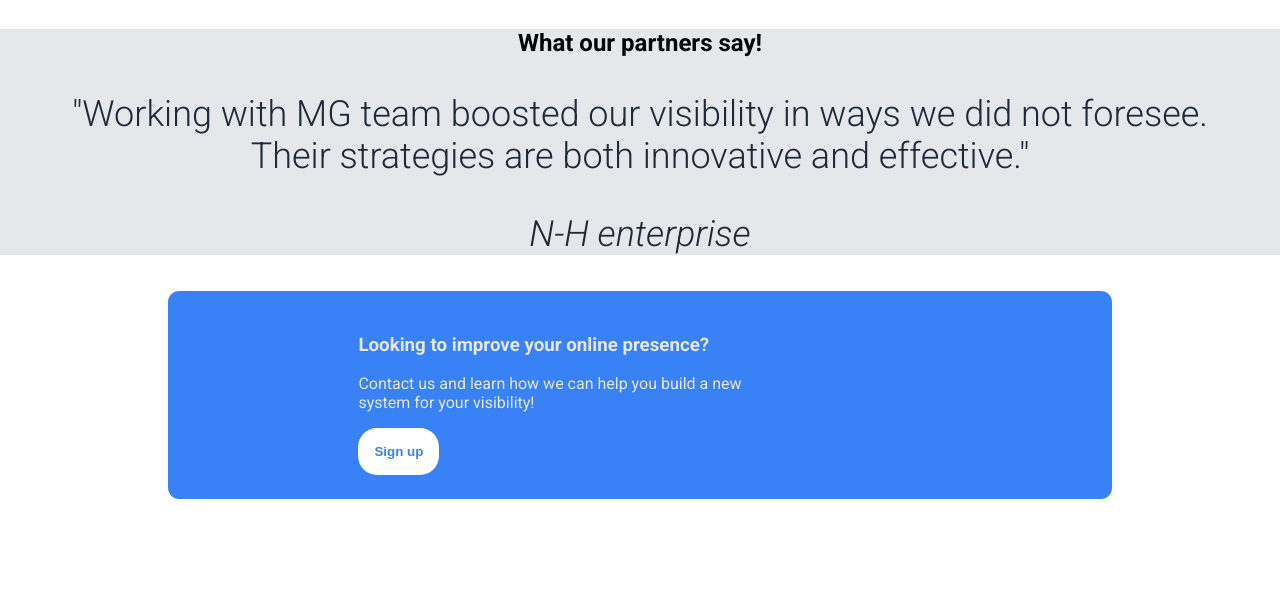
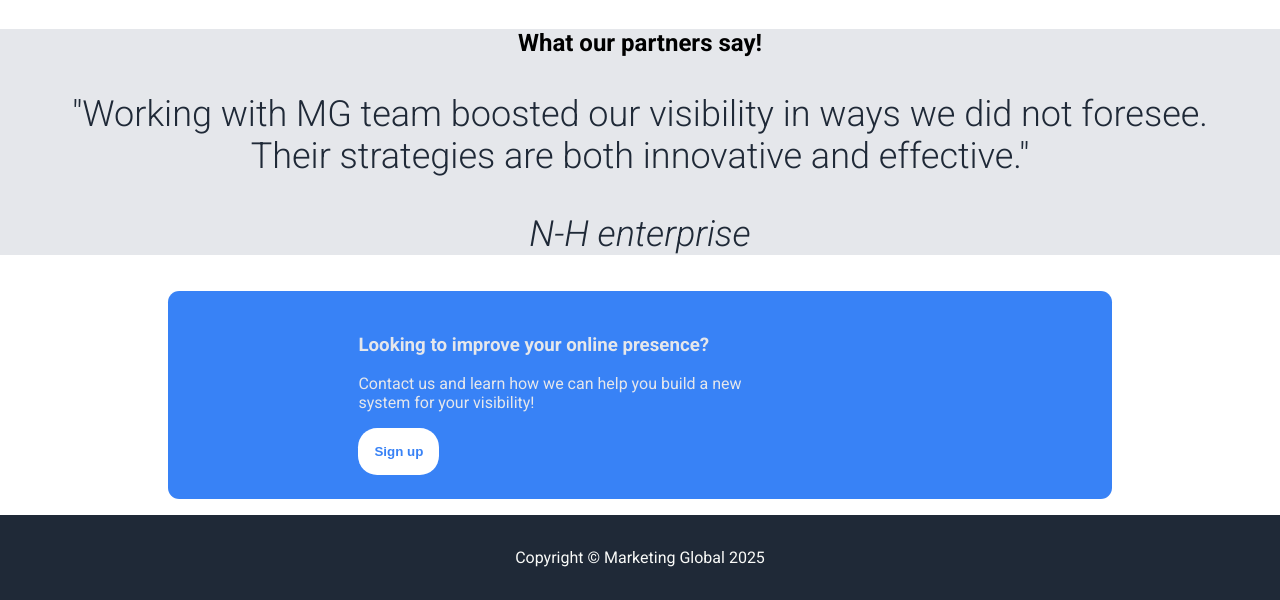
Before and after one commit to Scot2a/landing-page-mk, a plain HTML site: page index.html in a window 1280 px wide. Shown: the part 879-1479 px from the top of the page. Before the commit the page ends 1378 px from the top, so only its background shows below. Drawn offline with Linux system fonts and the light colour scheme.

Commit message:
modified:   index.html 	modified:   style.css

```diff
--- a/index.html
+++ b/index.html
@@ -70,7 +70,7 @@
         </div>
     </section>
     <section class="footer">
-        <footer></footer>
+        <footer>Copyright © Marketing Global 2025</footer>
     </section>
 </body>
 </html>
--- a/style.css
+++ b/style.css
@@ -190,7 +190,8 @@ cite{
 .cta-right{
     display: flex;
     justify-content: space-between;
-    align-items: center;
+    align-items: flex-end;
+    padding: 0.3rem;
 }
 
 .cta-text{
@@ -198,5 +199,12 @@ cite{
 }
 
 .footer{
-
+    display: flex;
+    height: 72px;
+    background-color: #1F2937;
+    color: #F9FAF8;
+    justify-content: center;
+    align-items: center;
+    padding: 0.4rem;
+    margin-top: auto;
 }
```
